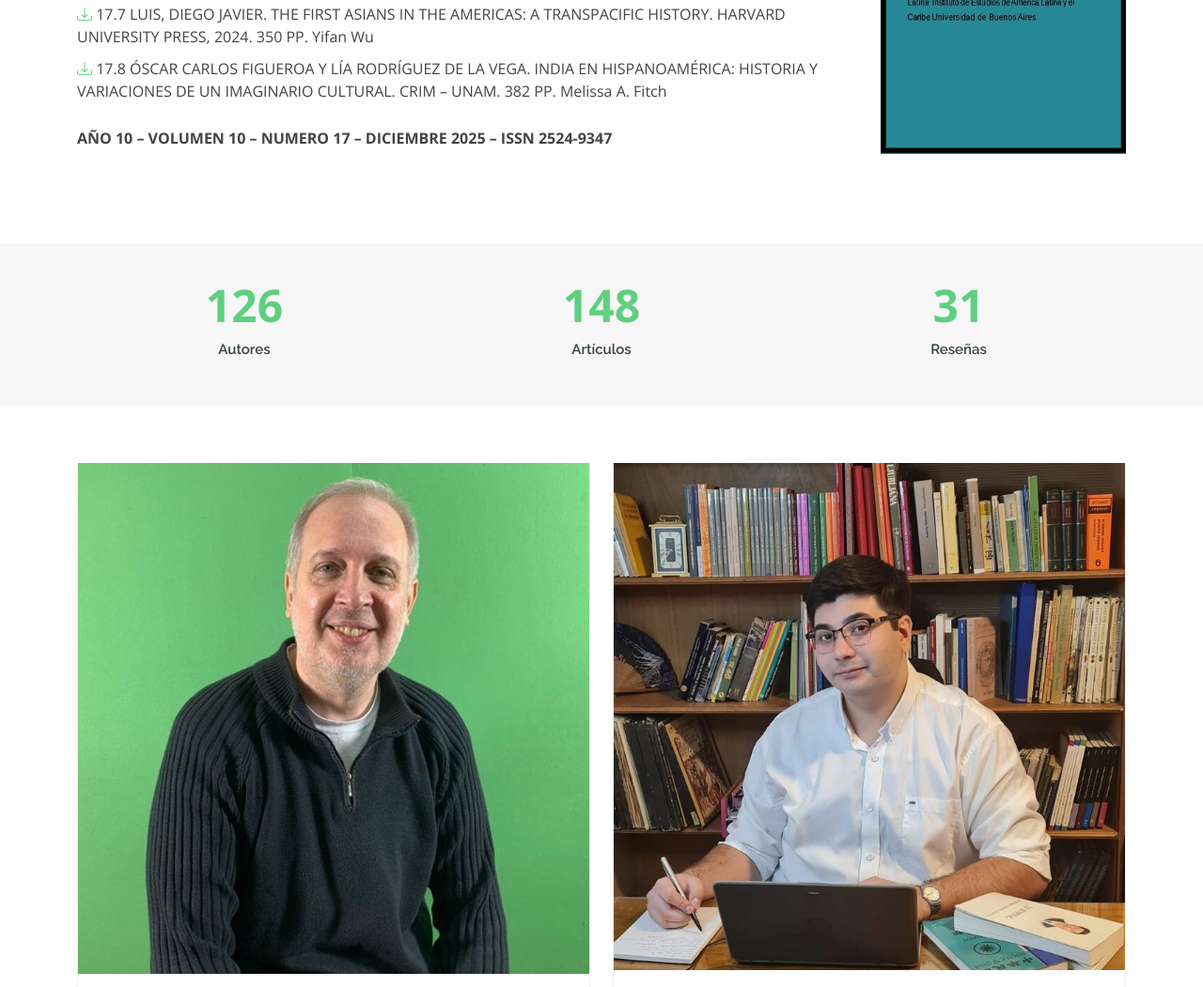
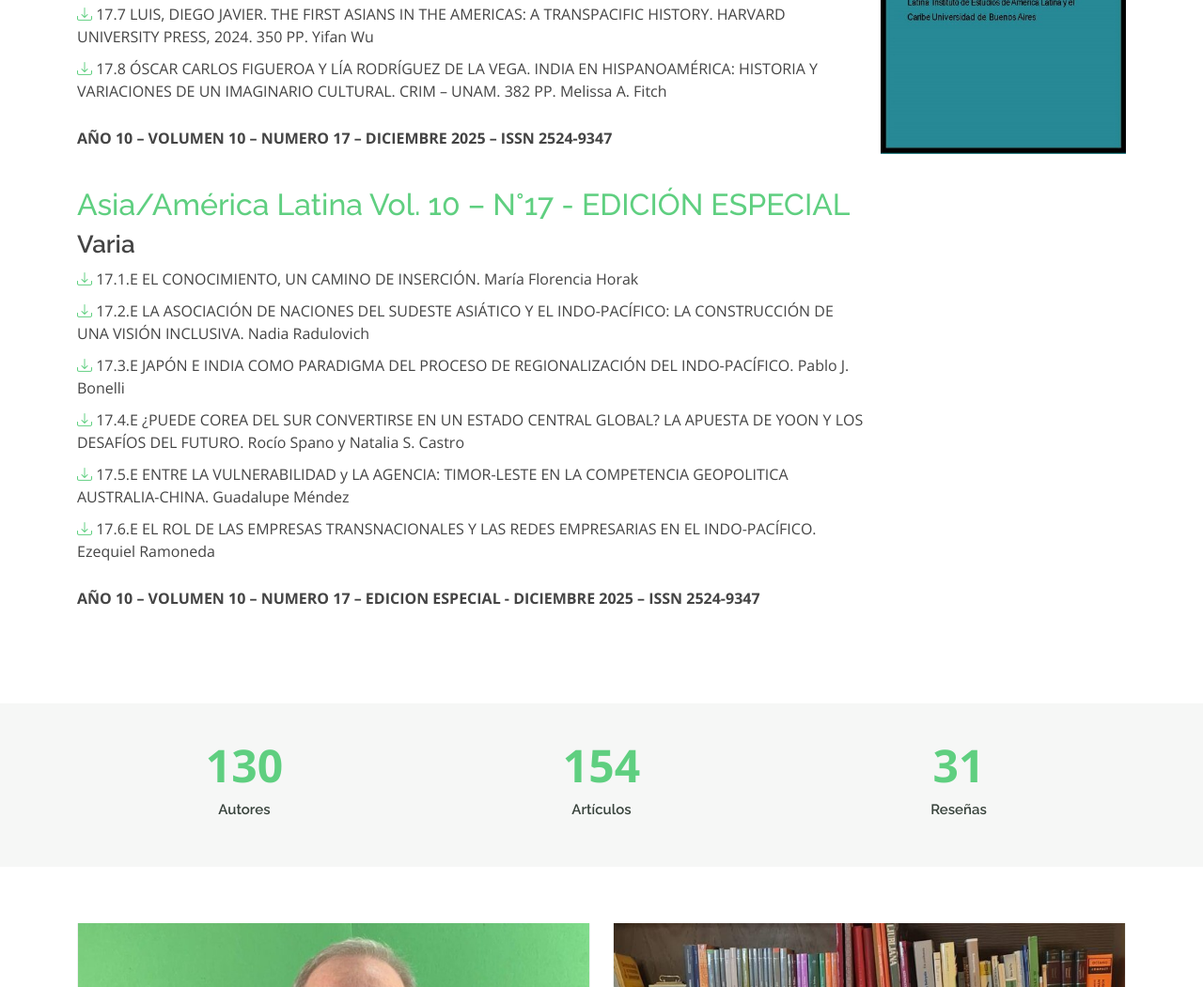
Before and after one commit to asiaamericalatina/asiaamericalatina.org, a plain HTML site: page indexev.html in a window 1280 px wide. Shown: the part 1299-2350 px from the top of the page at 94% size. Drawn offline with nearby package versions, Linux system fonts and the light colour scheme.

Commit message:
Update a E17

```diff
--- a/indexev.html
+++ b/indexev.html
@@ -128,18 +128,47 @@
               <br>
             </div>
           </div>
-        </div>
-      </section><!-- End About Section -->
+          <div class="col-lg-9 pt-4 pt-lg-0 order-2 order-lg-1 content">
+              <a href="docs/17/AAL_V10_E17.pdf" target="_blank"> <h2>Asia/América Latina Vol. 10 – N°17 - EDICIÓN ESPECIAL</h2> </a>
+              <h3>Varia</h3>
+              <ul>
+                <li>
+                  <a href="docs/17/17.1.E.pdf" target="_blank" class="bi bi-download"></a> 17.1.E EL CONOCIMIENTO, UN CAMINO DE INSERCIÓN. María Florencia Horak
+                </li>
+                <li>
+                  <a href="docs/17/17.2.E.pdf" target="_blank" class="bi bi-download"></a> 17.2.E LA ASOCIACIÓN DE NACIONES DEL SUDESTE ASIÁTICO Y EL INDO-PACÍFICO: LA CONSTRUCCIÓN DE UNA VISIÓN INCLUSIVA. Nadia Radulovich
+                </li>
+                <li>
+                  <a href="docs/17/17.3.E.pdf" target="_blank" class="bi bi-download"></a> 17.3.E JAPÓN E INDIA COMO PARADIGMA DEL PROCESO DE REGIONALIZACIÓN DEL INDO-PACÍFICO. Pablo J. Bonelli
+                </li>
+                <li>
+                  <a href="docs/17/17.4.E.pdf" target="_blank" class="bi bi-download"></a> 17.4.E ¿PUEDE COREA DEL SUR CONVERTIRSE EN UN ESTADO CENTRAL GLOBAL? LA APUESTA DE YOON Y LOS DESAFÍOS DEL FUTURO. Rocío Spano y Natalia S. Castro
+                </li>
+                <li>
+                  <a href="docs/17/17.5.E.pdf" target="_blank" class="bi bi-download"></a> 17.5.E ENTRE LA VULNERABILIDAD y LA AGENCIA: TIMOR-LESTE EN LA COMPETENCIA GEOPOLITICA AUSTRALIA-CHINA. Guadalupe Méndez
+                </li>
+                <li>
+                  <a href="docs/17/17.6.E.pdf" target="_blank" class="bi bi-download"></a> 17.6.E EL ROL DE LAS EMPRESAS TRANSNACIONALES Y LAS REDES EMPRESARIAS EN EL INDO-PACÍFICO. Ezequiel Ramoneda
+                </li>
+              </ul>
+
+              <p><b>
+                AÑO 10 – VOLUMEN 10 – NUMERO 17 – EDICION ESPECIAL - DICIEMBRE 2025 – ISSN 2524-9347
+              </b></p>
+              <br>
+          </div>
+      </div>
+      </section><!-- End Section -->
       <!-- ======= Counts Section ======= -->
       <section id="counts" class="counts section-bg">
         <div class="container">
           <div class="row counters">
             <div class="col-lg-4 col-6 text-center">
-              <span data-purecounter-start="0" data-purecounter-end="126" data-purecounter-duration="1" class="purecounter"></span>
+              <span data-purecounter-start="0" data-purecounter-end="130" data-purecounter-duration="1" class="purecounter"></span>
               <p>Autores</p>
             </div>
             <div class="col-lg-4 col-6 text-center">
-              <span data-purecounter-start="0" data-purecounter-end="148" data-purecounter-duration="1" class="purecounter"></span>
+              <span data-purecounter-start="0" data-purecounter-end="154" data-purecounter-duration="1" class="purecounter"></span>
               <p>Artículos</p>
             </div>
             <div class="col-lg-4 col-6 text-center">
```
Also changed, not shown: index.html (+32 -3 lines).
